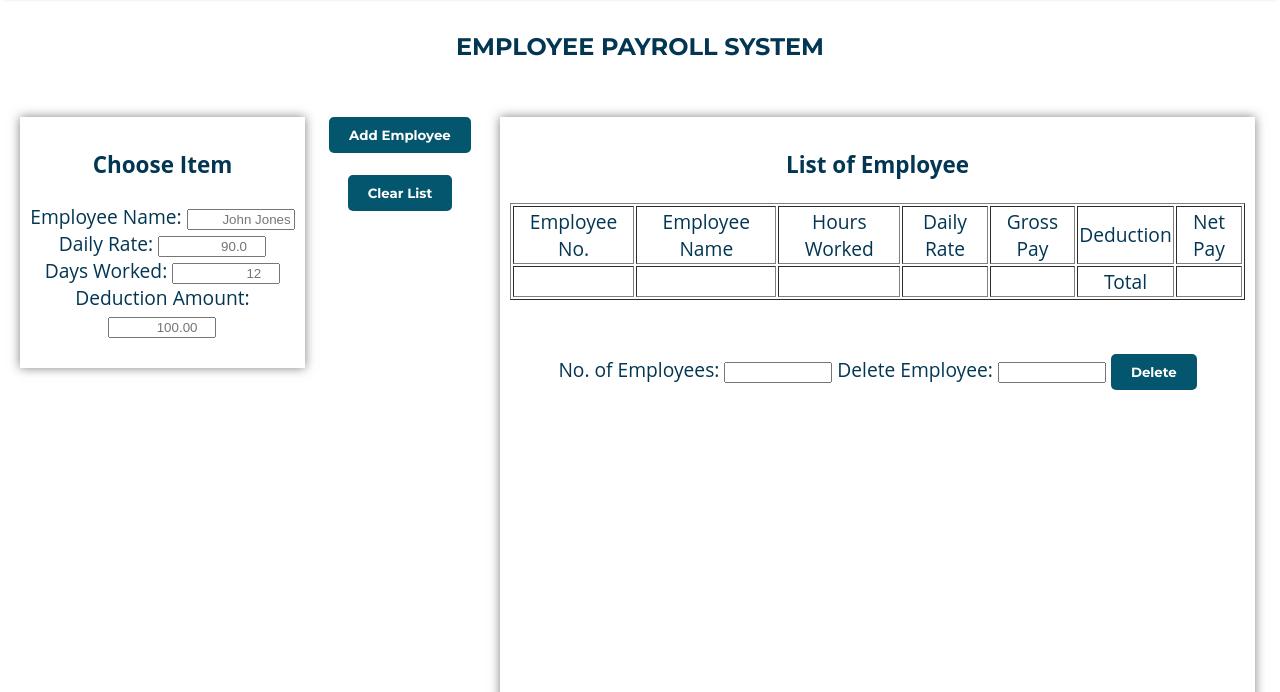
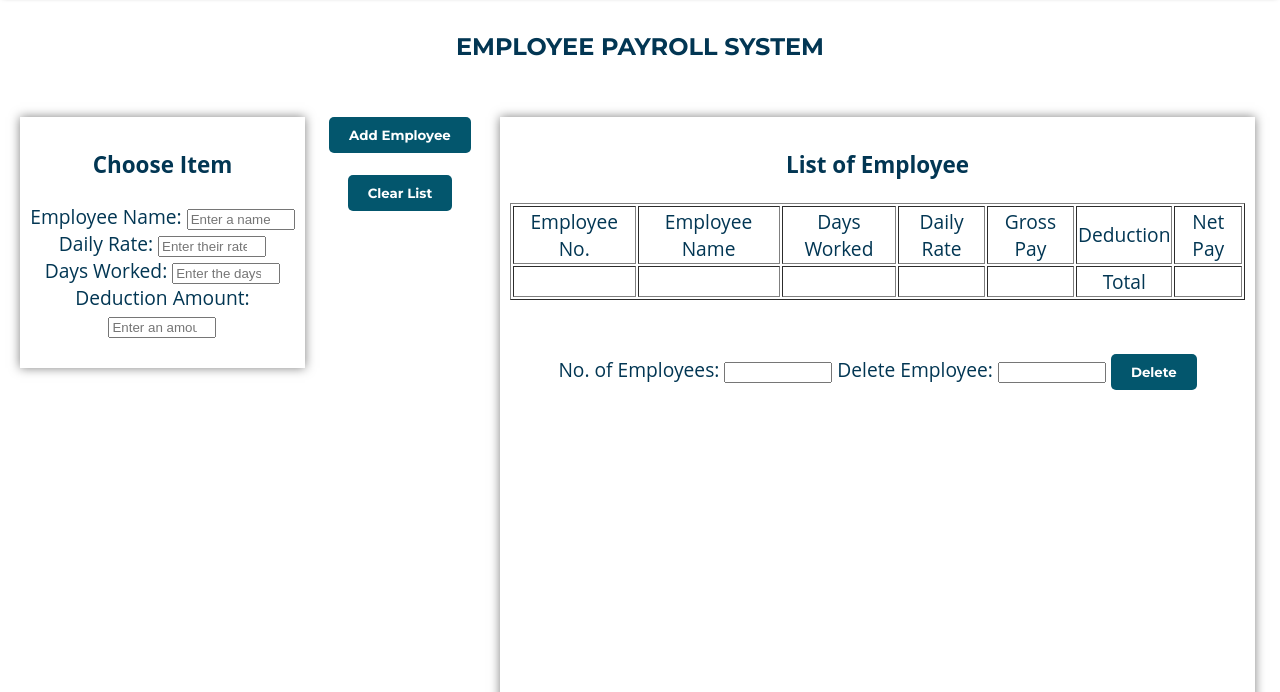
Before and after one commit to mokichino/CS1130, a plain HTML site: page payroll.html in a window 1280 px wide. Shown: the part 108-800 px from the top of the page. Drawn offline with Linux system fonts and the light colour scheme.

Commit message:
Update payroll.html

```diff
--- a/payroll.html
+++ b/payroll.html
@@ -330,7 +330,7 @@
 
    input {
     width:100px;
-    text-align: right;
+    text-align: left;
     box-sizing: border-box
     color: #023653;
     }
@@ -371,16 +371,16 @@
       <h3>Choose Item</h3>
 
       <label class="inputlabel" for="employee_name">Employee Name:</label>
-      <input id ="employee_name" class = "align_right" type="text" placeholder="John Jones"></input>
+      <input id ="employee_name" class = "align_right" type="text" placeholder="Enter a name"></input>
       <br>
       <label class= "inputlabel" for="hourly_rate">Daily Rate:</label>
-      <input id="hourly_rate" class="align_right" type="number" placeholder="90.0"></input>
+      <input id="hourly_rate" class="align_right" type="number" placeholder="Enter their rates"></input>
       <br>
       <label class="inputlabel" for="hours_worked">Days Worked:</label>
-      <input id="hours_worked" class="align_right" type="number" placeholder="12"></input>
+      <input id="hours_worked" class="align_right" type="number" placeholder="Enter the days"></input>
       <br>
       <label class="inputlabel" for="deduction">Deduction Amount:</label>
-      <input id="deduction" class="align_right" type="number" placeholder="100.00"></input>
+      <input id="deduction" class="align_right" type="number" placeholder="Enter an amount"></input>
 
    </div>
 
@@ -396,7 +396,7 @@
               <tr>
                   <td>Employee No.</td>
                   <td id="itemdesc">Employee Name</td>
-                  <td>Hours Worked</td>
+                  <td>Days Worked</td>
                   <td id="wagecolumn">Daily Rate</td>
                   <td id="amountcolumn">Gross Pay</td>
                   <td id="deductioncolumn">Deduction</td>
```
